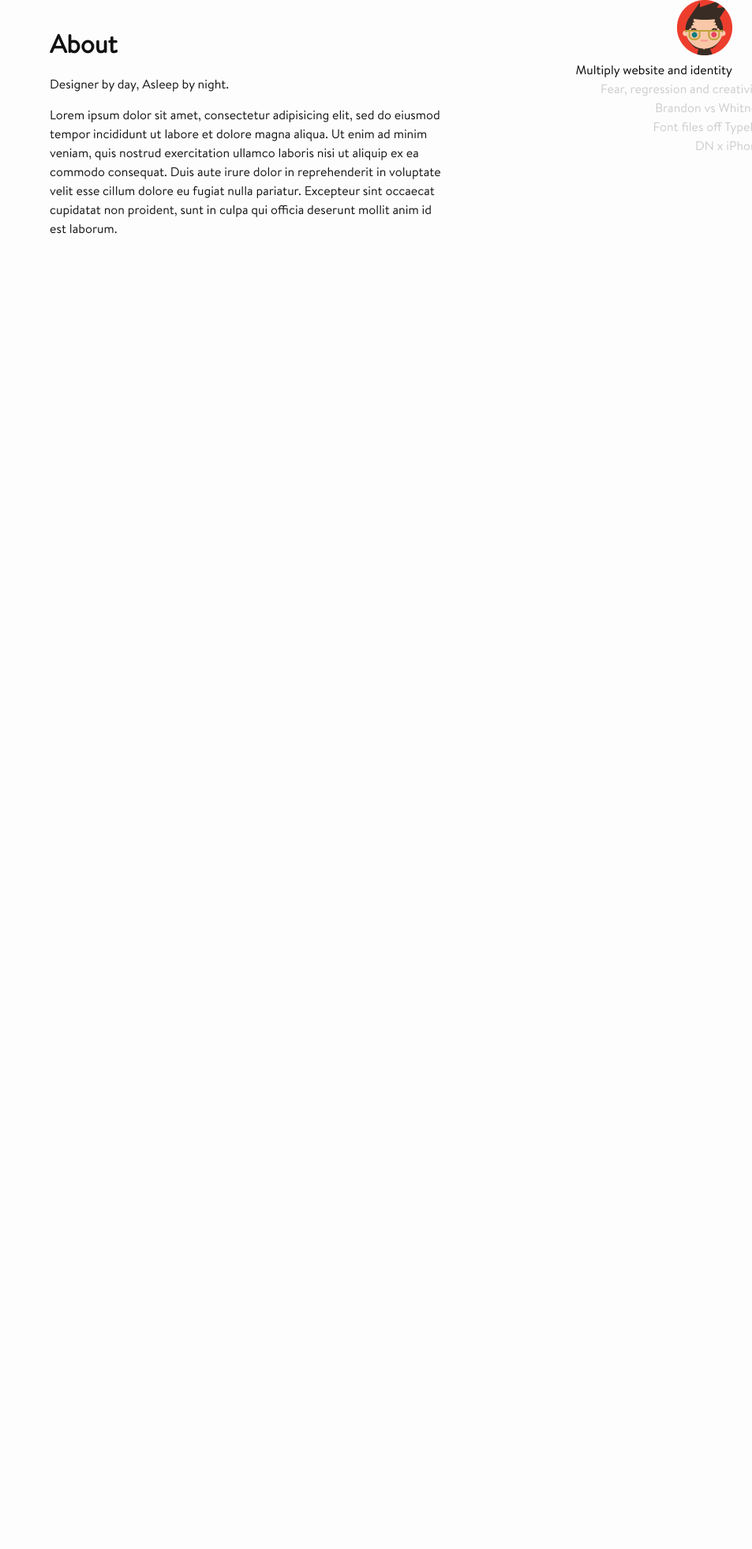
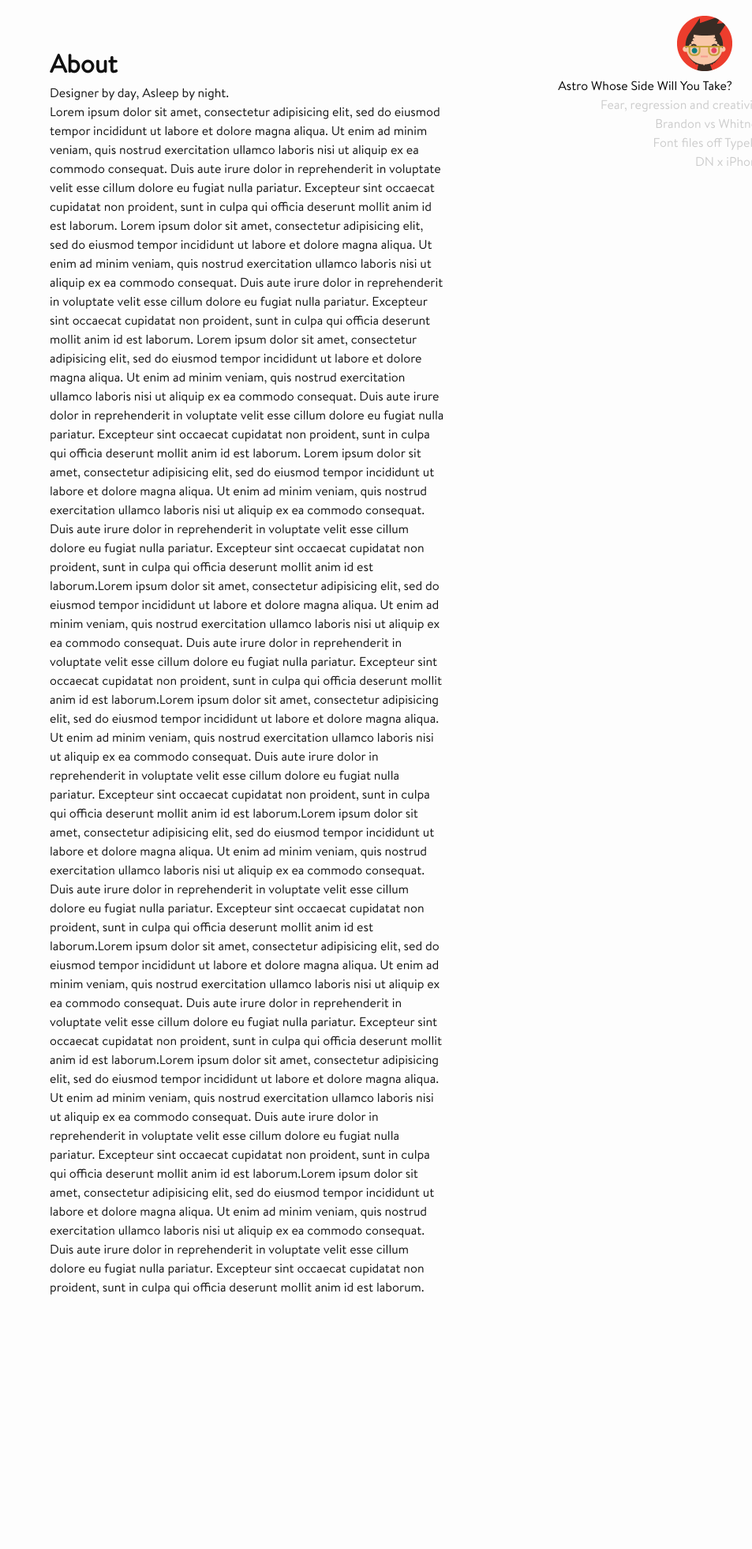
Before and after one commit to kitmeng/kitmeng.github.io, a Jekyll site: the page built from about.md, in a window 1280 px wide. Shown: the whole page at 79% size, without its empty margins (327-1280 px from the left). Built offline with Jekyll 4.4.1, drawn with Linux system fonts in a browser that asks for light colours; nearby versions of some CDN libraries; a script that is not in the unit is left out; before the commit the page ends 900 px from its top, so only the background shows below that.

```diff
--- a/Gemfile
+++ b/Gemfile
@@ -6,3 +6,5 @@
 
 gem 'bourbon'
 gem 'neat'
+
+gem 'yajl-ruby'
--- a/_config.yml
+++ b/_config.yml
@@ -1,12 +1,12 @@
 # Site settings
-title: Your awesome title
+title: Kit Meng
 # email: your-email@domain.com
 description: > # this means to ignore newlines until "baseurl:"
   Write an awesome description for your new site here. You can edit this
   line in _config.yml. It will appear in your document head meta (for
   Google search results) and in your feed.xml site description.
 baseurl: "" # the subpath of your site, e.g. /blog/
-url: "http://yourdomain.com" # the base hostname & protocol for your site
+url: "http://kitmeng.com" # the base hostname & protocol for your site
 # twitter_username: jekyllrb
 # github_username:  jekyll
 
@@ -14,3 +14,6 @@
 markdown: kramdown
 
 gems: [neat]
+
+pygments: false
+highlighter: rogue
--- a/_sass/_base.scss
+++ b/_sass/_base.scss
@@ -33,7 +33,7 @@
 p, blockquote, pre,
 ul, ol, dl, figure,
 %vertical-rhythm {
-    margin-bottom: $spacing-unit / 2;
+    margin-bottom: $spacing-unit / 100;
 }
 
 
--- a/_sass/_layout.sass
+++ b/_sass/_layout.sass
@@ -9,6 +9,7 @@
 h2
   font-weight: normal
   font-size: 2em
+  line-height: 40px
 
 .container
   @include outer-container(100%)
@@ -24,7 +25,7 @@
     @include span-columns(4)
 
 .content
-  margin: 5% auto 0
+  margin: 9% auto 0
   width: 80%
 
 .navigation
@@ -47,7 +48,7 @@
         color: #ccc
         text-decoration: none
         &:hover
-          transition: all 0.8s ease
+          transition: all 0.6s ease
           color: #000
 
 .post-list
@@ -60,3 +61,4 @@
   right: 0
   width: 70px
   height: 70px
+  margin-top: 20px
--- a/about.md
+++ b/about.md
@@ -13,3 +13,51 @@
 consequat. Duis aute irure dolor in reprehenderit in voluptate velit esse
 cillum dolore eu fugiat nulla pariatur. Excepteur sint occaecat cupidatat non
 proident, sunt in culpa qui officia deserunt mollit anim id est laborum.
+Lorem ipsum dolor sit amet, consectetur adipisicing elit, sed do eiusmod
+tempor incididunt ut labore et dolore magna aliqua. Ut enim ad minim veniam,
+quis nostrud exercitation ullamco laboris nisi ut aliquip ex ea commodo
+consequat. Duis aute irure dolor in reprehenderit in voluptate velit esse
+cillum dolore eu fugiat nulla pariatur. Excepteur sint occaecat cupidatat non
+proident, sunt in culpa qui officia deserunt mollit anim id est laborum.
+Lorem ipsum dolor sit amet, consectetur adipisicing elit, sed do eiusmod
+tempor incididunt ut labore et dolore magna aliqua. Ut enim ad minim veniam,
+quis nostrud exercitation ullamco laboris nisi ut aliquip ex ea commodo
+consequat. Duis aute irure dolor in reprehenderit in voluptate velit esse
+cillum dolore eu fugiat nulla pariatur. Excepteur sint occaecat cupidatat non
+proident, sunt in culpa qui officia deserunt mollit anim id est laborum.
+Lorem ipsum dolor sit amet, consectetur adipisicing elit, sed do eiusmod
+tempor incididunt ut labore et dolore magna aliqua. Ut enim ad minim veniam,
+quis nostrud exercitation ullamco laboris nisi ut aliquip ex ea commodo
+consequat. Duis aute irure dolor in reprehenderit in voluptate velit esse
+cillum dolore eu fugiat nulla pariatur. Excepteur sint occaecat cupidatat non
+proident, sunt in culpa qui officia deserunt mollit anim id est laborum.Lorem ipsum dolor sit amet, consectetur adipisicing elit, sed do eiusmod
+tempor incididunt ut labore et dolore magna aliqua. Ut enim ad minim veniam,
+quis nostrud exercitation ullamco laboris nisi ut aliquip ex ea commodo
+consequat. Duis aute irure dolor in reprehenderit in voluptate velit esse
+cillum dolore eu fugiat nulla pariatur. Excepteur sint occaecat cupidatat non
+proident, sunt in culpa qui officia deserunt mollit anim id est laborum.Lorem ipsum dolor sit amet, consectetur adipisicing elit, sed do eiusmod
+tempor incididunt ut labore et dolore magna aliqua. Ut enim ad minim veniam,
+quis nostrud exercitation ullamco laboris nisi ut aliquip ex ea commodo
+consequat. Duis aute irure dolor in reprehenderit in voluptate velit esse
+cillum dolore eu fugiat nulla pariatur. Excepteur sint occaecat cupidatat non
+proident, sunt in culpa qui officia deserunt mollit anim id est laborum.Lorem ipsum dolor sit amet, consectetur adipisicing elit, sed do eiusmod
+tempor incididunt ut labore et dolore magna aliqua. Ut enim ad minim veniam,
+quis nostrud exercitation ullamco laboris nisi ut aliquip ex ea commodo
+consequat. Duis aute irure dolor in reprehenderit in voluptate velit esse
+cillum dolore eu fugiat nulla pariatur. Excepteur sint occaecat cupidatat non
+proident, sunt in culpa qui officia deserunt mollit anim id est laborum.Lorem ipsum dolor sit amet, consectetur adipisicing elit, sed do eiusmod
+tempor incididunt ut labore et dolore magna aliqua. Ut enim ad minim veniam,
+quis nostrud exercitation ullamco laboris nisi ut aliquip ex ea commodo
+consequat. Duis aute irure dolor in reprehenderit in voluptate velit esse
+cillum dolore eu fugiat nulla pariatur. Excepteur sint occaecat cupidatat non
+proident, sunt in culpa qui officia deserunt mollit anim id est laborum.Lorem ipsum dolor sit amet, consectetur adipisicing elit, sed do eiusmod
+tempor incididunt ut labore et dolore magna aliqua. Ut enim ad minim veniam,
+quis nostrud exercitation ullamco laboris nisi ut aliquip ex ea commodo
+consequat. Duis aute irure dolor in reprehenderit in voluptate velit esse
+cillum dolore eu fugiat nulla pariatur. Excepteur sint occaecat cupidatat non
+proident, sunt in culpa qui officia deserunt mollit anim id est laborum.Lorem ipsum dolor sit amet, consectetur adipisicing elit, sed do eiusmod
+tempor incididunt ut labore et dolore magna aliqua. Ut enim ad minim veniam,
+quis nostrud exercitation ullamco laboris nisi ut aliquip ex ea commodo
+consequat. Duis aute irure dolor in reprehenderit in voluptate velit esse
+cillum dolore eu fugiat nulla pariatur. Excepteur sint occaecat cupidatat non
+proident, sunt in culpa qui officia deserunt mollit anim id est laborum.
```
Also changed, not shown: _posts/2014-12-28-multiply-website-and-identity.markdown (+7 -3 lines), Gemfile.lock.
